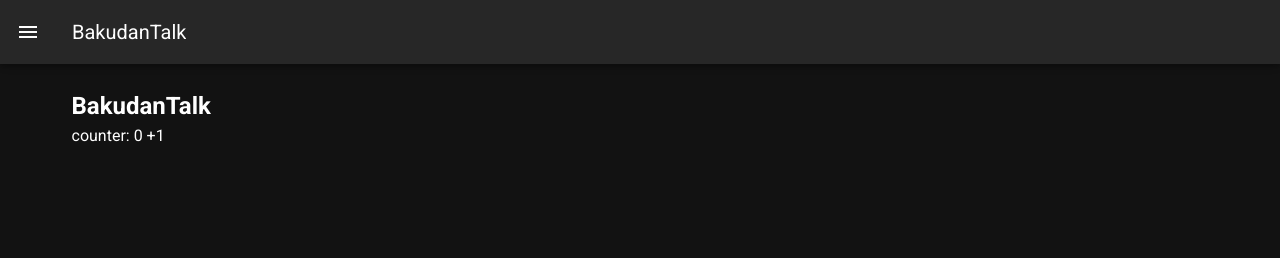
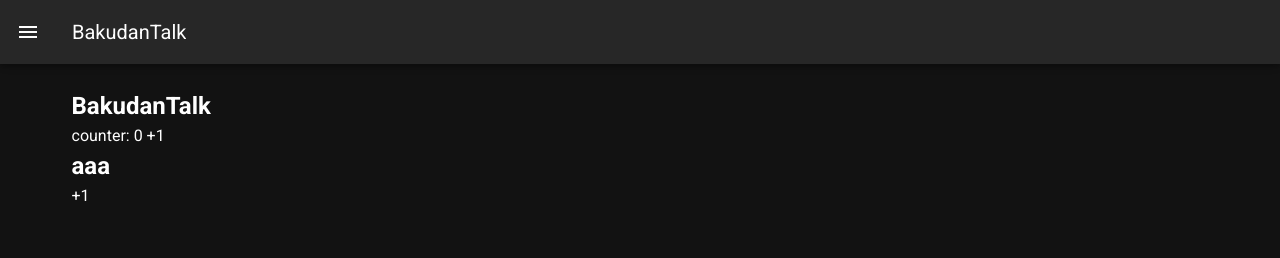
Before and after one commit to wkn816/BakudanTalk, a Nuxt app: page / in a window 1280 px wide. Shown: the top 258 px of the page. Built offline with nearby package versions, Linux system fonts and the light colour scheme.

Commit message:
add-お題のコンポーネント追加

```diff
--- /dev/null
+++ b/components/Topic.vue
@@ -0,0 +1,26 @@
+<template>
+  <section>
+    <h2>{{ topic }}</h2>
+    <button
+      @click="countUp"
+    >+1</button>
+  </section>
+</template>
+
+<script>
+export default {
+  data() {
+    return{
+      topic : "aaa"
+    }
+  },
+  // methods:{
+  //   async countUp(){
+  //     this.$store.commit('counter/countUp');
+  //     if (this.$store.state.counter.counter % 15 === 0) {
+  //     console.log("15の倍数を表示");
+  //   }
+  //   }
+  // }
+}
+</script>>
--- a/components/counter.vue
+++ b/components/counter.vue
@@ -5,10 +5,13 @@
     <button
       @click="countUp"
     >+1</button>
+    <Topic />
   </section>
 </template>
 
 <script>
+  import Topic from "~/components/Topic.vue";
+
 export default {
   data: function(){
     return{
@@ -19,6 +22,7 @@
     async countUp(){
       this.$store.commit('counter/countUp');
       if (this.$store.state.counter.counter % 15 === 0) {
+
       console.log("15の倍数を表示");
     }
     }
```
